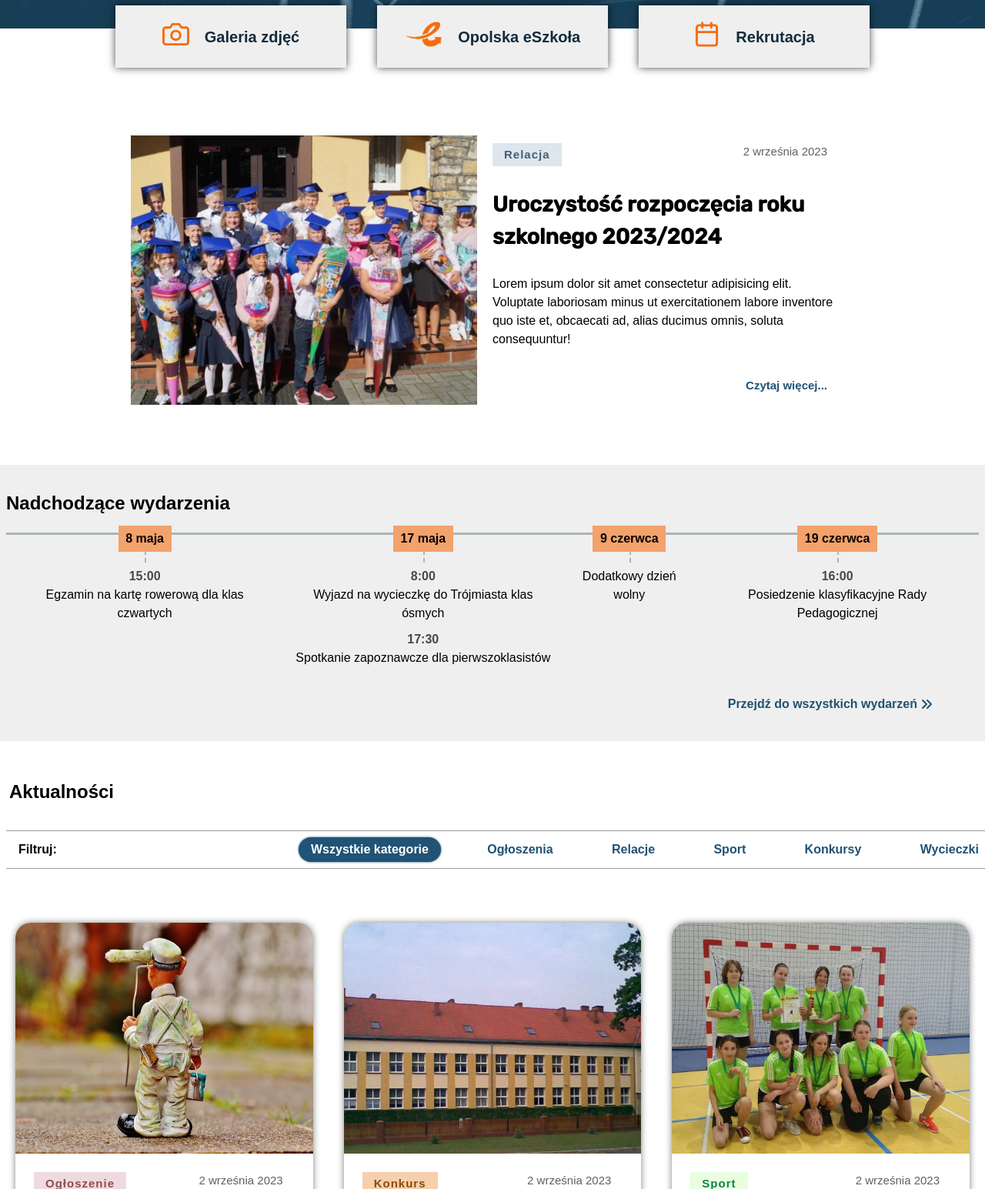
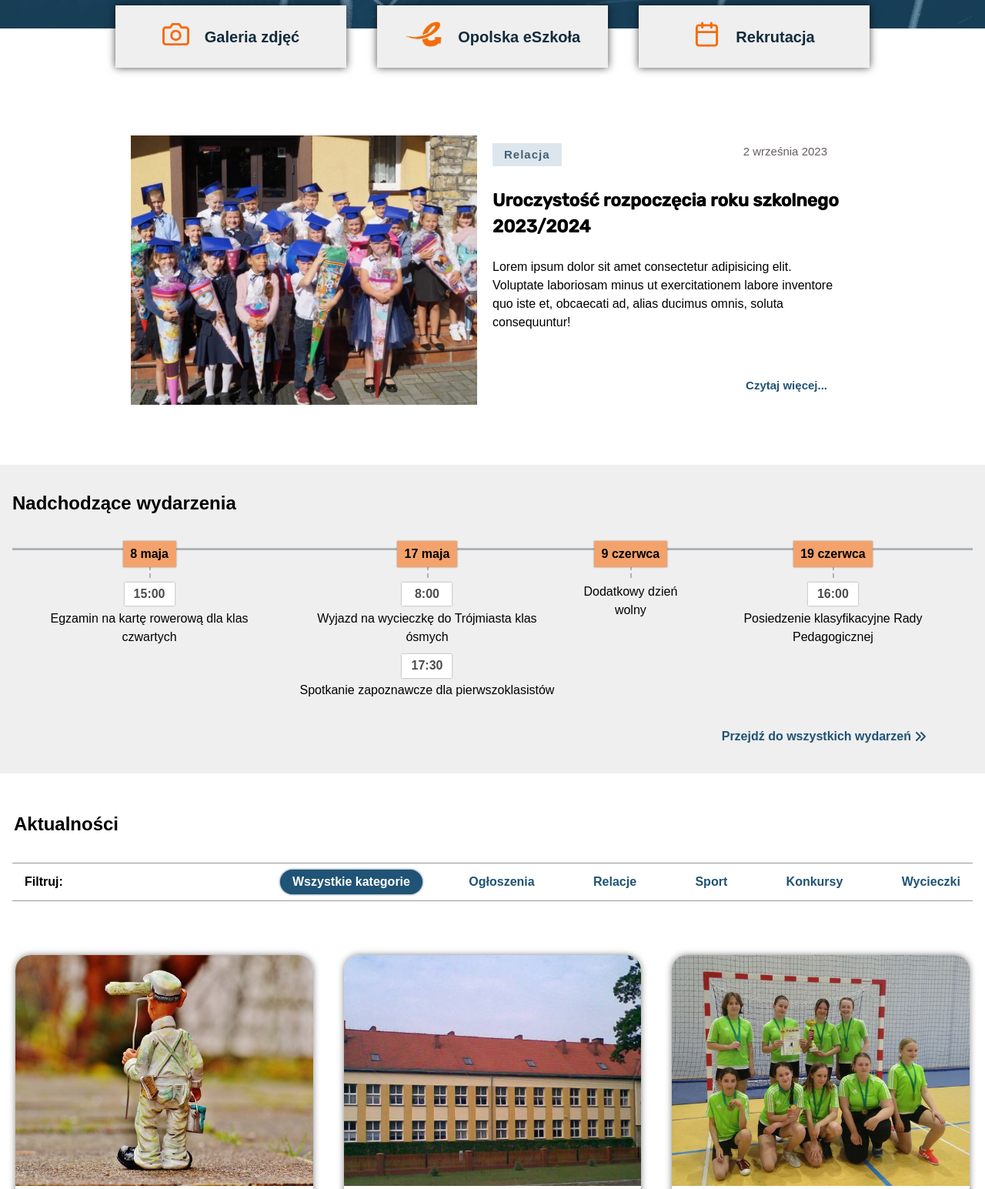
Before and after one commit to treflina/school, a Django app: template school/templates/home/home_page.html in a window 1280 px wide. Shown: the part 453-1998 px from the top of the page at 77% size. Run offline with Django 4.2, Linux system fonts and the light colour scheme; the template is opened without the code that fills it, so the values that code supplies are empty; style sheets or scripts are compiled from the project's sources; parts of the project's set-up code (start-up, migrations or seed data) failed here and were passed over; some web fonts are replaced.

Commit message:
layout touch

```diff
--- a/school/static/css/styles.css
+++ b/school/static/css/styles.css
@@ -265,7 +265,7 @@ body {
   padding: 3em 0.5em;
 }
 .posts__box-heading {
-  padding: 2em 0.5em 0.5em;
+  padding: 2em 0.75em 0.5em;
 }
 .posts__cards {
   display: flex;
@@ -358,7 +358,7 @@ body {
   margin: 0.5em 0 1em;
 }
 .posts__main-heading--primary {
-  font-size: 2.8rem;
+  font-size: 2.3rem;
 }
 .posts__main-heading--secondary {
   font-size: 2.3rem;
@@ -403,8 +403,7 @@ body {
 }
 .posts__categories {
   display: flex;
-  width: 100%;
-  margin: 1em 0.5em 0;
+  margin: 1em 1em 0;
   padding-bottom: 0.5em;
   border-top: 1px solid rgba(0, 0, 0, 0.4);
   border-bottom: 1px solid rgba(0, 0, 0, 0.4);
@@ -641,6 +640,9 @@ body {
   .posts__main--secondary {
     margin: 2rem;
   }
+  .posts__categories-list {
+    justify-content: flex-end;
+  }
 }
 @media (max-width: 49.1em) {
   .header__text {
@@ -688,12 +690,18 @@ body {
     padding: 1.5em 0.75em;
   }
 }
+.heading-secondary {
+  text-align: left;
+  margin-bottom: 2rem;
+}
+
 .events {
   background-color: #efefef;
-  padding: 2em 0.5em;
+  padding: 2em 1em;
   width: 100%;
 }
 .events__timeline {
+  margin-top: 2rem;
   border-top: 3px solid rgba(17, 43, 60, 0.3);
 }
 .events__list {
@@ -716,6 +724,13 @@ body {
   border-right: 2px dashed rgba(17, 43, 60, 0.3);
   top: 0;
 }
+.event__details-item {
+  display: flex;
+  flex-wrap: wrap;
+  justify-content: center;
+  align-items: center;
+  margin-top: 1rem;
+}
 .event__details-date {
   position: absolute;
   top: 38px;
@@ -725,24 +740,22 @@ body {
   width: max-content;
   margin: 0 auto 1rem;
   padding: 0.3em 0.6em;
+  box-shadow: 0 0 2px rgba(0, 0, 0, 0.4);
   font-weight: bold;
 }
 .event__details-hour {
-  padding: 0 0.5em;
+  min-width: 65px;
+  padding: 0.2em 0.6em;
+  margin: 0 0.5em 0.3em;
   color: rgba(0, 0, 0, 0.7);
+  background-color: white;
+  box-shadow: 0 0 2px rgba(0, 0, 0, 0.4);
   font-weight: bold;
-}
-.event__details-item {
-  display: flex;
-  flex-wrap: wrap;
-  justify-content: center;
-  margin-top: 1rem;
 }
 
 @media (min-width: 62em) {
-  .heading-secondary {
-    text-align: left;
-    margin-bottom: 2rem;
+  .events__timeline {
+    margin-top: 4rem;
   }
   .events__list {
     flex-direction: row;
@@ -770,9 +783,3 @@ body {
 .bg-soft-warning {
   background-color: #f3a26b;
 }
-
-.card {
-  border: none;
-  margin-bottom: 24px;
-  box-shadow: 0 0 13px 0 rgba(236, 236, 241, 0.44);
-}
--- a/src/sass/styles.scss
+++ b/src/sass/styles.scss
@@ -328,7 +328,7 @@ body {
 
     &__box {
         &-heading {
-            padding: 2em .5em .5em;
+            padding: 2em .75em .5em;
         }
     }
 
@@ -449,7 +449,7 @@ body {
 
 
             &--primary {
-                font-size: 2.8rem;
+                font-size: 2.3rem;
             }
 
             &--secondary {
@@ -509,9 +509,7 @@ body {
 
     &__categories {
         display: flex;
-        width: 100%;
-        // max-width: 1100px;
-        margin: 1em .5em 0;
+        margin: 1em 1em 0;
         padding-bottom: .5em;
         border-top: 1px solid rgba(0, 0, 0, .4);
         border-bottom: 1px solid rgba(0, 0, 0, .4);
@@ -822,6 +820,12 @@ body {
                 margin: 2rem;
             }
         }
+
+        &__categories {
+            &-list {
+                justify-content: flex-end;
+            }
+        }
     }
 }
 
@@ -901,15 +905,19 @@ body {
 
 ////////////////////////////////////////
 .heading-secondary {
-    // text-align: center;
+text-align: left;
+margin-bottom: 2rem;
 }
+
+
 
 .events {
     background-color: #efefef;
-    padding: 2em .5em;
+    padding: 2em 1em;
     width: 100%;
 
     &__timeline {
+        margin-top: 2rem;
         border-top: 3px solid rgba(17, 43, 60, .3);
 
     }
@@ -937,6 +945,14 @@ body {
     }
 
     &__details {
+        &-item {
+            display: flex;
+            flex-wrap: wrap;
+            justify-content: center;
+            align-items: center;
+            margin-top: 1rem;
+        }
+
         &-date {
             position: absolute;
             top: 38px;
@@ -946,21 +962,19 @@ body {
             margin: 0 auto 1rem;
             // border-radius: 4px;
             padding: .3em .6em;
+            box-shadow: 0 0 2px rgba(0, 0, 0, .4);
             font-weight: bold;
         }
 
         &-hour {
             // display: inline-block;
-            padding: 0 .5em;
+            min-width: 65px;
+            padding: .2em .6em;
+            margin: 0 .5em .3em;
             color: rgba(0, 0, 0, .7);
+            background-color: white;
+            box-shadow: 0 0 2px rgba(0, 0, 0, .4);
             font-weight: bold;
-        }
-
-        &-item {
-            display: flex;
-            flex-wrap: wrap;
-            justify-content: center;
-            margin-top: 1rem;
         }
 
     }
@@ -968,13 +982,12 @@ body {
 
 @media (min-width: 62em) {
 
-    ///////////////////////////////////////////
-    .heading-secondary {
-        text-align: left;
-        margin-bottom: 2rem;
-    }
 
     .events {
+        &__timeline {
+            margin-top: 4rem;
+        }
+
         &__list {
             flex-direction: row;
         }
@@ -1007,10 +1020,3 @@ body {
 .bg-soft-warning {
     background-color: #f3a26b;
 }
-
-.card {
-    border: none;
-    margin-bottom: 24px;
-    -webkit-box-shadow: 0 0 13px 0 rgba(236, 236, 241, .44);
-    box-shadow: 0 0 13px 0 rgba(236, 236, 241, .44);
-}
```
Also changed, not shown: school/static/css/styles.min.css.
